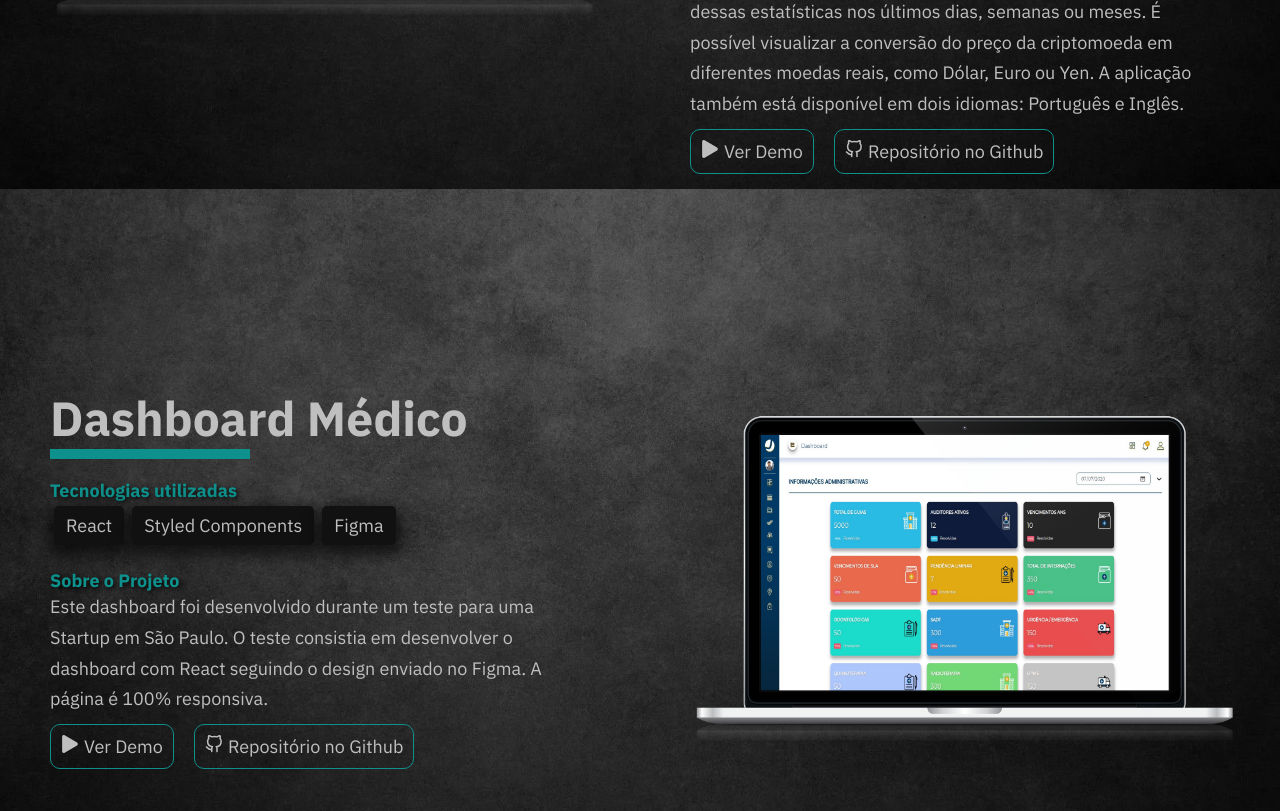
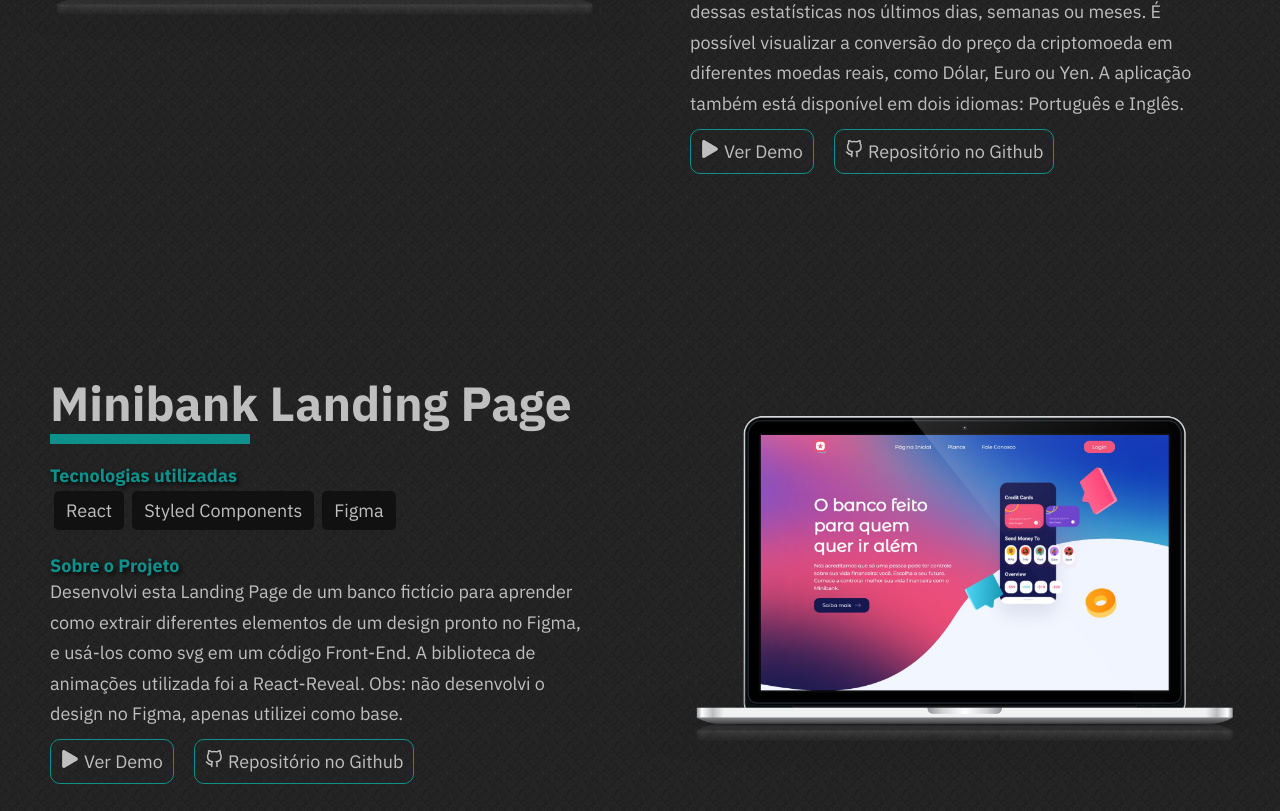
Before and after one commit to athosfranco/portfolio, a React (Create React App) app: page / in a window 1280 px wide. Shown: the part 1411-2222 px from the top of the page. Built offline with nearby package versions, Linux system fonts and the light colour scheme.

Commit message:
new proj and new bg

```diff
--- a/src/components/Header/Header.styles.js
+++ b/src/components/Header/Header.styles.js
@@ -74,7 +74,7 @@ export const HeaderH2 = styled.h2`
 
 export const Skill = styled.p`
   background-color: #111111;
-  box-shadow: 1px 6px 15px 5px rgba(0, 0, 0, 0.62);
+
   padding: 8px 12px;
   border-radius: 5px;
   font-size: 18px;
--- a/src/components/Project/Project.styles.js
+++ b/src/components/Project/Project.styles.js
@@ -59,7 +59,6 @@ export const StackContainer = styled.div`
 
 export const Tech = styled.span`
 background-color: #111111;
-  box-shadow: 1px 6px 15px 5px rgba(0, 0, 0, 0.62);
   padding: 8px 12px;
   border-radius: 5px;
   font-size: 18px;
--- a/src/data.js
+++ b/src/data.js
@@ -3,6 +3,7 @@ import huluMockup from "./img/hulumockup.png";
 import alfredosMockup from "./img/alfredosmockup.png";
 import organizzerMockup from "./img/todomockup.png";
 import dashboardMockup from "./img/dashboard_mockup.png";
+import minibankMockup from "./img/minibank_mockup.png";
 
 export const data = {
   about: {
@@ -43,6 +44,16 @@ export const data = {
     },
     {
       id: 2,
+      title: `Minibank Landing Page`,
+      desc: `Desenvolvi esta Landing Page de um banco fictício para aprender como extrair diferentes elementos de um design pronto no Figma, e usá-los como svg em um código Front-End. A biblioteca de animações utilizada foi a React-Reveal. Obs: não desenvolvi o design no Figma, apenas utilizei como base.`,
+      descEn: `I developed this Landing Page to learn how to extract different elements from an already made design in Figma, and use them as svg in a Front-End code. The animation library used was React-Reveal. Ps: the Figma design was not made by me.`,
+      stack: ["React", "Styled Components", "Figma"],
+      url: "https://minibank-landing-page.netlify.app/",
+      rep: "https://github.com/athosfranco/dashboard-react-ui",
+      img: minibankMockup,
+    },
+    {
+      id: 3,
       title: `Dashboard Médico`,
       desc: `Este dashboard foi desenvolvido durante um teste para uma Startup em São Paulo. O teste consistia em desenvolver o dashboard com React seguindo o design enviado no Figma. A página é 100% responsiva.`,
       descEn: `
@@ -53,7 +64,7 @@ export const data = {
       img: dashboardMockup,
     },
     {
-      id: 3,
+      id: 4,
       title: `Hulu Clone`,
       desc: `Um clone da interface do aplicativo de streaming Hulu
       que desenvolvi com NextJs e TailwindCss. O objetivo ao desenvolver esta página foi colocar em prática algumas técnicas de Front-End que aprendi, como aplicar "Lazy Loading" no carregamento das imagens e Server Side Rendering (SSR) com NextJs. O projeto usa a API do MovieDB para alimentar a interface com dados.
@@ -66,7 +77,7 @@ export const data = {
       img: huluMockup,
     },
     {
-      id: 4,
+      id: 5,
       title: `Alfredo's Pizzeria`,
       desc: `Uma página de uma pizzaria fictícia. É possível visualizar um cardápio e adicionar/remover produtos a um "carrinho" (lista de produtos do pedido). Pude colocar em prática conceitos Front-End de responsividade e desenvolver componentes reutilizáveis com Styled Components.`,
       descEn: `A React web app of a fictitious pizzeria. You can add/remove products to a "cart". The main objective of this small project was to put into practice Front-End concepts of responsiveness and develop reusable components with Styled Components.`,
@@ -76,7 +87,7 @@ export const data = {
       img: alfredosMockup,
     },
     {
-      id: 5,
+      id: 6,
       title: `Organizzer`,
       desc: `Um simples "Todo App" desenvolvido durante meus estudos em JavaScript. Você pode criar tarefas, definir um prazo para sua conclusão, editar uma tarefa criada anteriormente, marcá-la como concluída e também excluir tarefas. É o meu primeiro CRUD. O aplicativo está disponível em dois idiomas (inglês e português) e possui dois esquemas de cores (diurno e noturno). Tarefas e configurações são armazenadas no armazenamento local do navegador. O usuário também pode organizar a ordem em que as tarefas são exibidas.`,
       descEn: `This is a simple "Todo" app developed during my studies in JavaScript. You can create tasks, set a deadline for their completion (or set no deadline at all), edit a previously created task, mark it as completed and also, of course, delete previously created tasks. It's my first ever CRUD. The app is available in two languages (English and Portuguese), in addition to having two color schemes (light and dark/day and night). Setting the language and color scheme is done by the user within the application itself. Tasks and settings are stored on the browser's local storage.`,
--- a/src/globals.styles.js
+++ b/src/globals.styles.js
@@ -1,5 +1,5 @@
 import { createGlobalStyle } from "styled-components";
-import bg from "./img/bgwallp.jpg";
+import bg from "./img/tactile_noise.png";
 
 export const GlobalStyle = createGlobalStyle`
 * {
@@ -9,6 +9,7 @@ export const GlobalStyle = createGlobalStyle`
   padding: 0;
 }
 
+//Barra de scroll
 ::-webkit-scrollbar{
 width: 6px;
 height: 10px;
@@ -32,7 +33,6 @@ body {
   background-color: #242423;
   background: url(${bg});
   background-attachment: fixed;
-  background-size: cover;
   color: #bfbfbf;
   cursor: default;
   overflow-x: hidden;
```
Also changed, not shown: src/img/minibank_mockup.png (added), src/img/tactile_noise.png (added).
